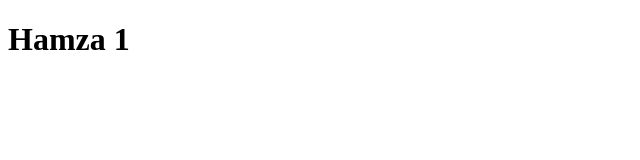
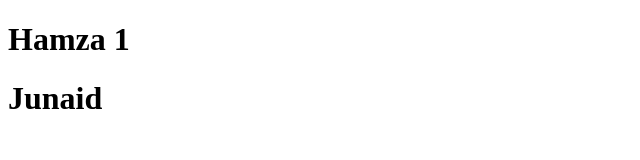
Before and after one commit to hamzaalamlinux/test1, a plain HTML site: page index.html in a window 1280 px wide. Shown: the whole page, without its empty margins (0-640 px from the left). Drawn offline with Linux system fonts and the light colour scheme.

Commit message:
changes i indexhtml

```diff
--- a/index.html
+++ b/index.html
@@ -7,5 +7,6 @@
 </head>
 <body>
     <h1>Hamza 1</h1>
+    <h1>Junaid</h1>
 </body>
 </html>
```
